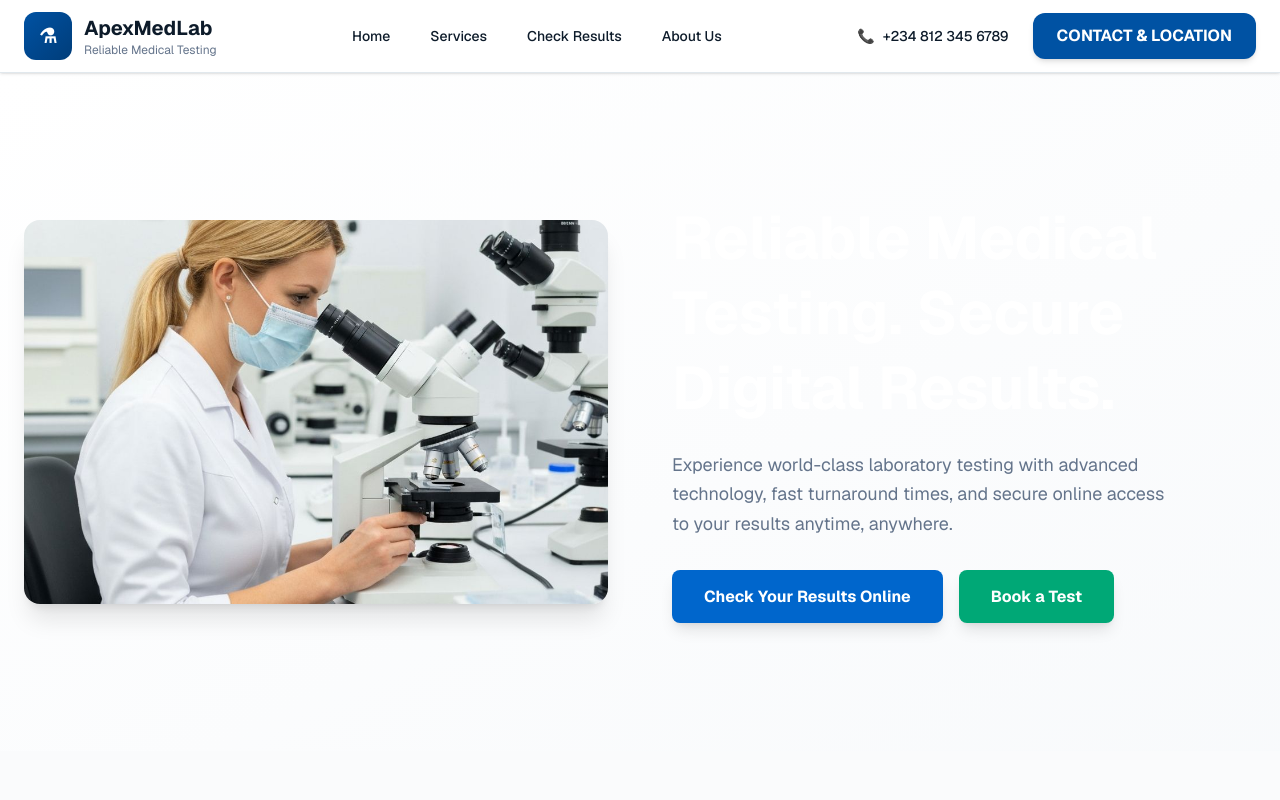
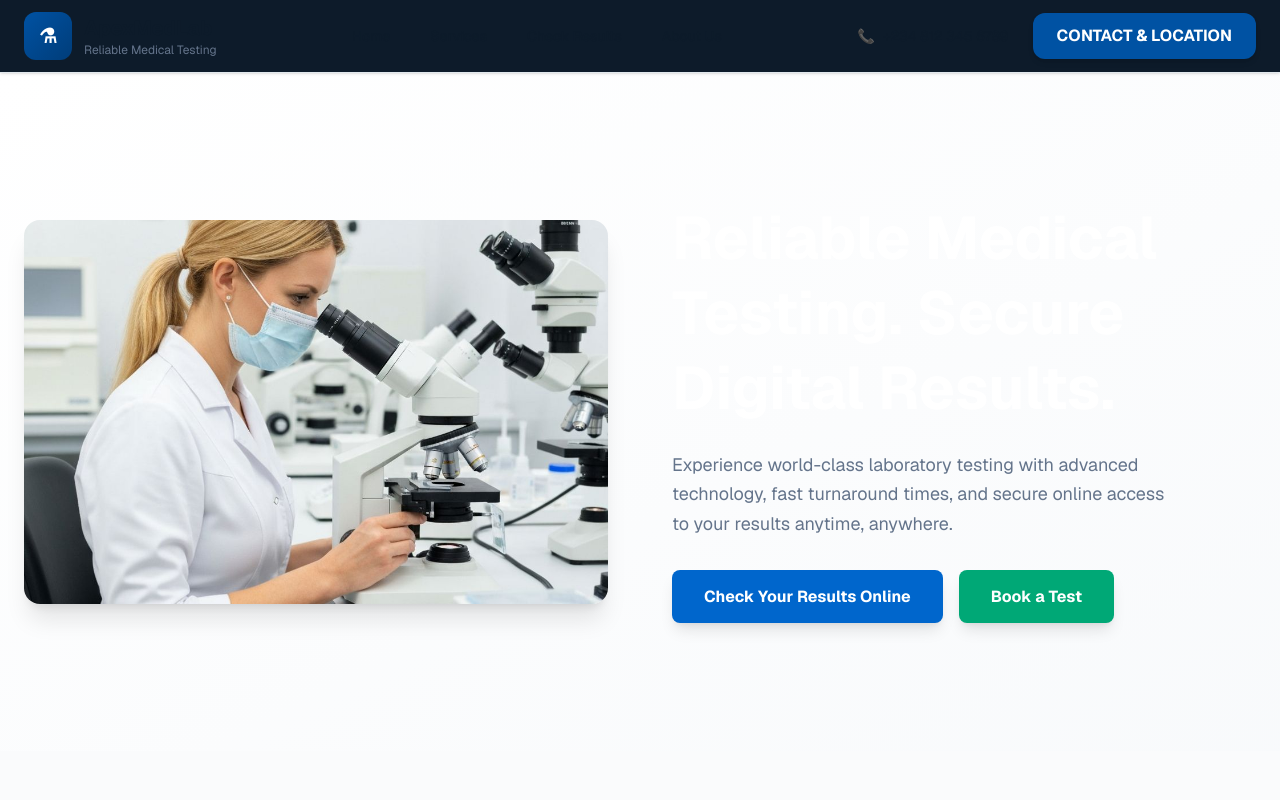
Before and after one commit to mubarakmuhammadhamisu/lab1_Project, a Next.js app: page / in a window 1280 px wide. Shown: the top 800 px of the page. Built offline with nearby package versions, Linux system fonts and the light colour scheme.

Commit message:
Change header background color to foreground

```diff
--- a/app/components/Header.tsx
+++ b/app/components/Header.tsx
@@ -7,7 +7,7 @@ export default function Header() {
   const [isOpen, setIsOpen] = useState(false);
 
   return (
-    <header className="bg-card-bg border-b border-card-border sticky top-0 z-50 shadow-sm">
+    <header className="bg-foreground border-b border-card-border sticky top-0 z-50 shadow-sm">
       <div className="max-w-7xl mx-auto px-6 py-3 flex items-center justify-between">
         {/* Logo */}
         <Link href="/" className="flex items-center gap-3 group">
```
